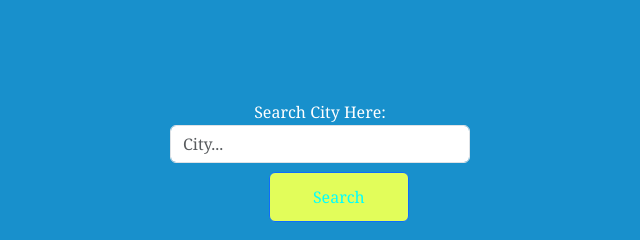
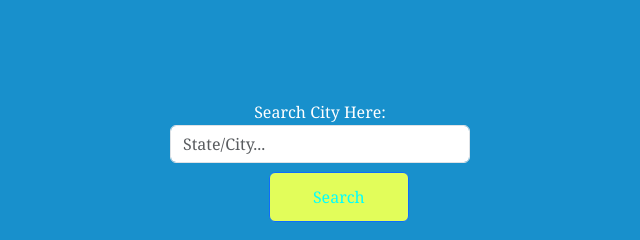
Before and after one commit to Edtread3/Weather_Dashboard, a plain HTML site: page index.html in a window 1280 px wide. Shown: the top 240 px of the page, 320-960 px from the left. Drawn offline with nearby package versions, Linux system fonts and the light colour scheme; no server answers.

Commit message:
changed input place holder

```diff
--- a/index.html
+++ b/index.html
@@ -11,7 +11,7 @@
 <body>
     <div class="citySearch">
         <label for="formGroupExampleInput" class="form-label">Search City Here:</label>
-        <input type="text" class="form-control" id="text-city" placeholder="City...">
+        <input type="text" class="form-control" id="text-city" placeholder="State/City...">
         <div class="d-grid gap-2 col-10 mx-10">
           <button class="btn btn-primary" id="search-city" type="button">Search</button>
         </div>
```
